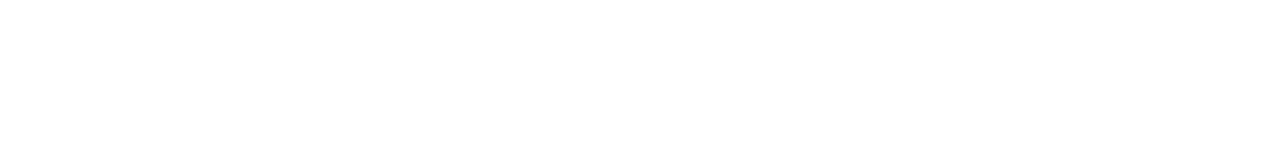
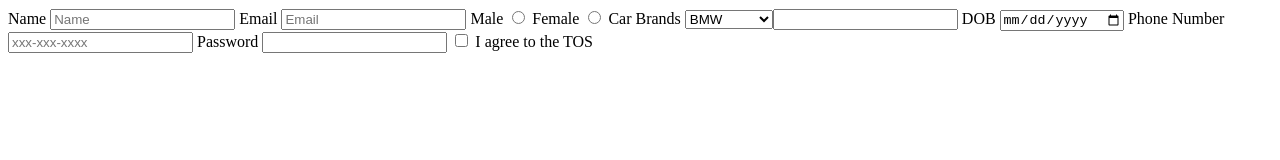
Before and after one commit to acciojob/signup-form-car-gauravbangare08, a website: page main.html in a window 1280 px wide. Drawn offline with Linux system fonts and the light colour scheme.

Commit message:
created a submission

```diff
--- a/main.html
+++ b/main.html
@@ -8,6 +8,30 @@
 
 <body>
 	<!-- the entire body must be written by student -->
+	<form method="post">
+		<label for="name">Name</label>
+		<input type="text" id="name" placeholder="Name" required>
+		<label for="email">Email</label>
+		<input type="email" id="age" placeholder="Email" required>
+		<label for="gender_m">Male</label>
+		<input type="radio" name="gender" id="gender_m" required>
+		<label for="gender_f">Female</label>
+		<input type="radio" name="gender" id="gender_f" reuired>
+		<label for="Cars">Car Brands</label>
+		<select name="car" id="cars">
+			<option value ="bmw">BMW</option>
+			<option value ="audi">Audi</option>
+			<option value ="mercedese">Mercedese</option>
+			<label for="age">Age</label>
+			<input type="number" id="age" pllaceholder="Age" required>
+			<label for="dob">DOB</label>
+			<input type="date" id="dob" required>
+			<label for="tel">Phone Number</label>
+			<input type="tel" id="tel" placeholder="xxx-xxx-xxxx">
+			<label for="password">Password</label>
+			<input type="password" id="password" required>
+			<input type="checkbox" id="tos" required>
+			<label for="tos">I agree to the TOS</label>
     <script type="text/javascript" src="./script.js">
 </script>
 
```
